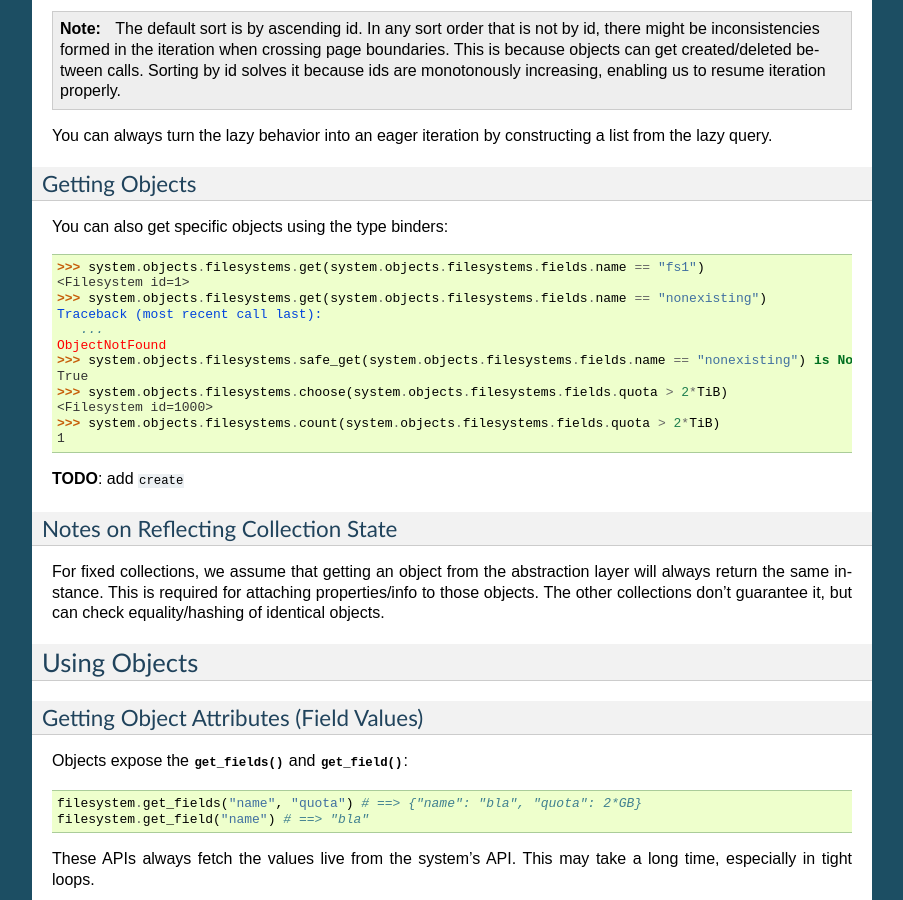
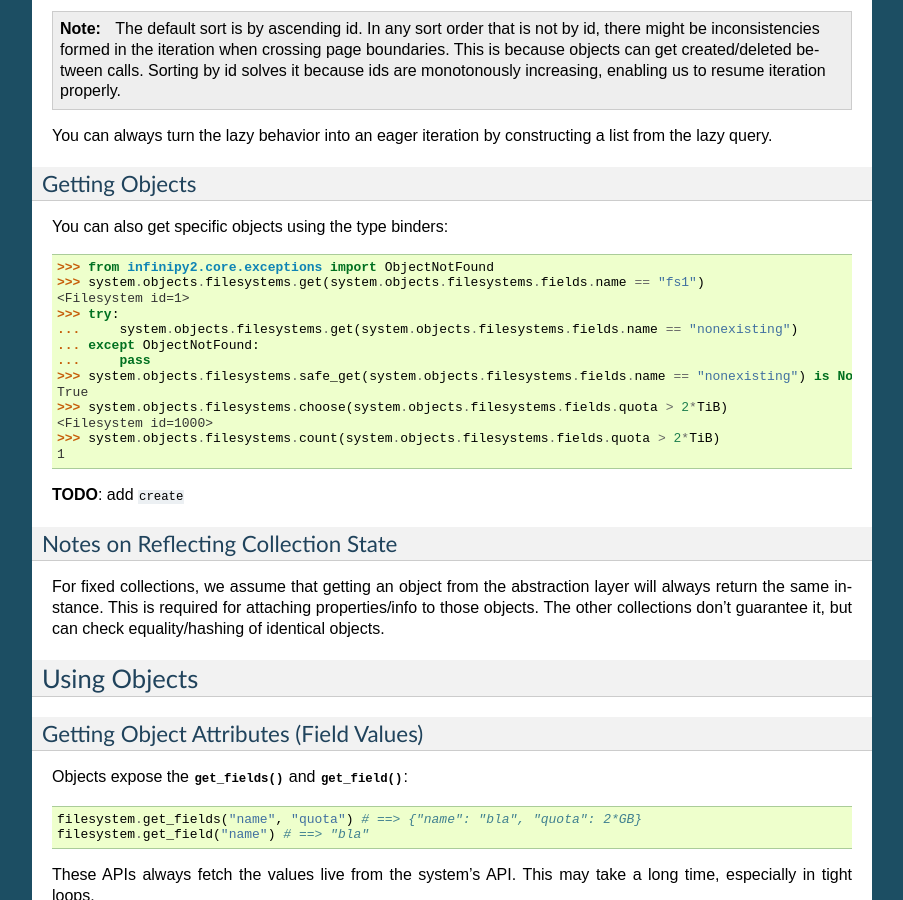
Before and after one commit to Infinidat/infinisdk, a Sphinx documentation site: the page built from doc/typesystem.rst, in a window 1280 px wide and 900 px high, scrolled down 1547 px. Shown: the whole window, without its empty margins (198-1101 px from the left). Built offline with Sphinx 7.4.7, drawn with Linux system fonts in a browser that asks for light colours.

```diff
--- a/doc/typesystem.rst
+++ b/doc/typesystem.rst
@@ -87,12 +87,13 @@ You can also get specific objects using the type binders:
 
 .. code-block:: python
 
+   >>> from infinipy2.core.exceptions import ObjectNotFound
    >>> system.objects.filesystems.get(system.objects.filesystems.fields.name == "fs1")
    <Filesystem id=1>
-   >>> system.objects.filesystems.get(system.objects.filesystems.fields.name == "nonexisting") # doctest: +ELLIPSIS
-   Traceback (most recent call last):
-      ...
-   ObjectNotFound
+   >>> try:
+   ...     system.objects.filesystems.get(system.objects.filesystems.fields.name == "nonexisting")
+   ... except ObjectNotFound:
+   ...     pass
    >>> system.objects.filesystems.safe_get(system.objects.filesystems.fields.name == "nonexisting") is None
    True
    >>> system.objects.filesystems.choose(system.objects.filesystems.fields.quota > 2*TiB)
```
